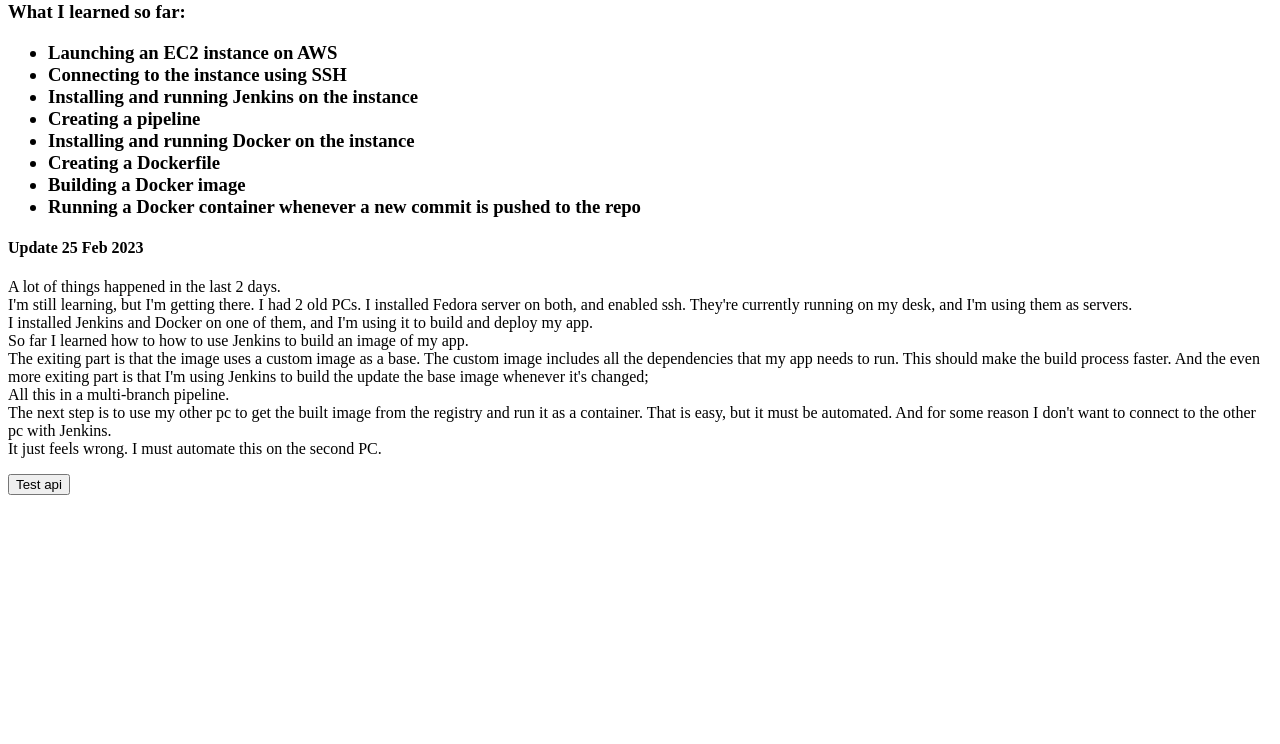
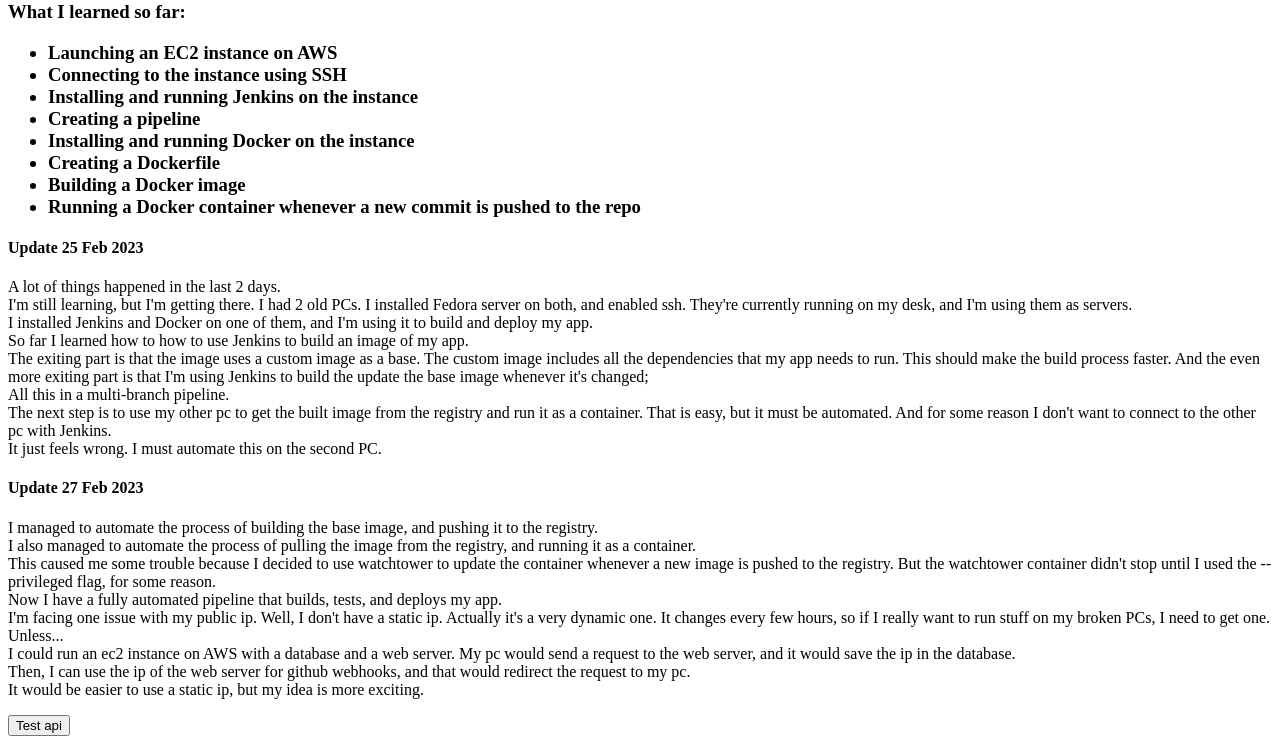
Before and after one commit to adpopescu338/aws-ec2-node-app, a website: page public/index.html in a window 1280 px wide. Shown: the part 79-823 px from the top of the page. Before the commit the page ends 800 px from the top, so only its background shows below. Drawn offline with Linux system fonts and the light colour scheme.

Commit message:
update journal

```diff
--- a/public/index.html
+++ b/public/index.html
@@ -56,6 +56,29 @@
       I must automate this on the second PC.
     </p>
 
+    <h4>Update 27 Feb 2023</h4>
+    <p>
+      I managed to automate the process of building the base image, and pushing it to the registry.
+      <br>
+      I also managed to automate the process of pulling the image from the registry, and running it as a container.
+      <br>
+      This caused me some trouble because I decided to use watchtower to update the container whenever a new image is pushed to the registry.
+      But the watchtower container didn't stop until I used the --privileged flag, for some reason.
+      <br>
+      Now I have a fully automated pipeline that builds, tests, and deploys my app.
+      <br>
+      I'm facing one issue with my public ip. Well, I don't have a static ip. Actually it's a very dynamic one. It changes every few hours, so if I really want to run stuff on my broken PCs, I need to get one.
+      <br>
+      Unless...<br>
+      I could run an ec2 instance on AWS with a database and a web server. My pc would send a request to the web server, and it would save the ip in the database.
+      <br>
+      Then, I can use the ip of the web server for github webhooks, and that would redirect the request to my pc.
+      <br>
+      It would be easier to use a static ip, but my idea is more exciting.
+
+
+    </p>
+
     <button>Test api</button>
   </body>
   <script>
```
